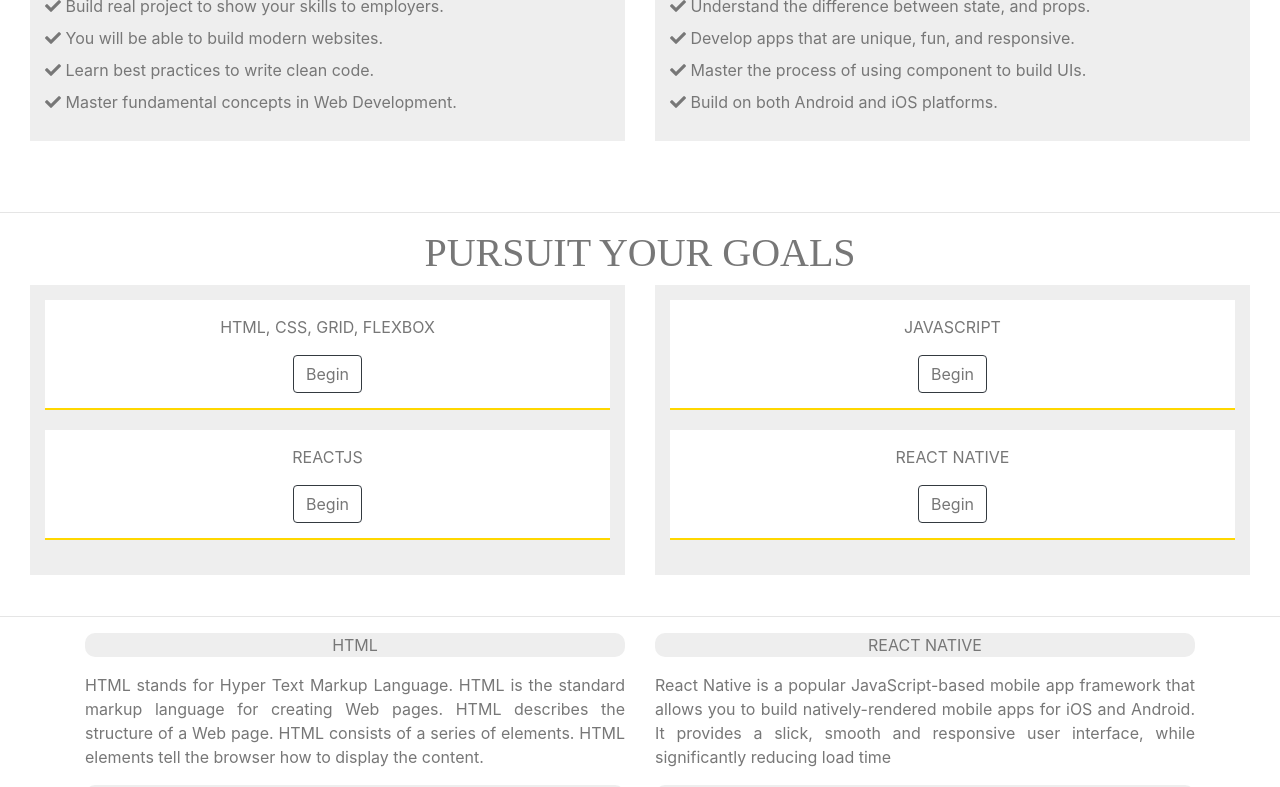
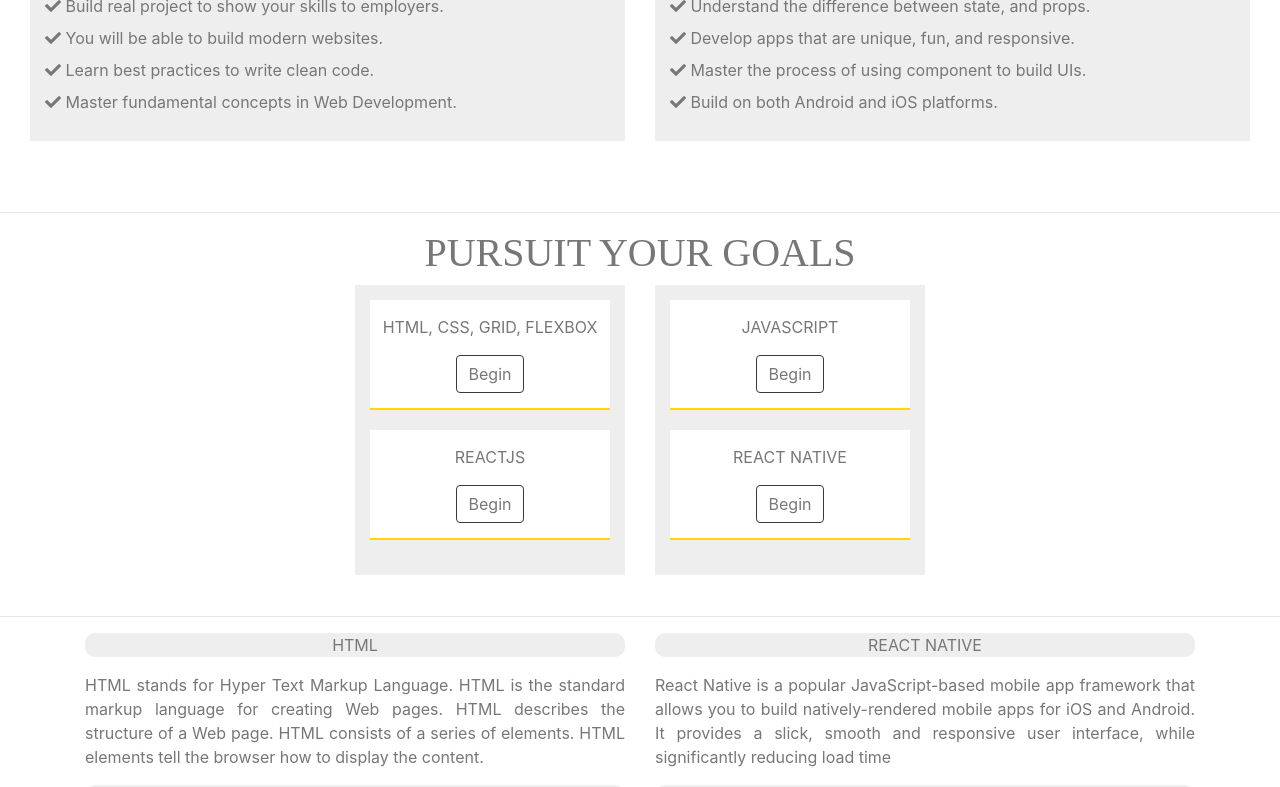
Before and after one commit to YakubuAmidu/Intelligentcoding, a React (Create React App) app: page / in a window 1280 px wide. Shown: the part 585-1372 px from the top of the page. Built offline with nearby package versions, Linux system fonts and the light colour scheme; a web font is replaced by a local one.

Commit message:
Commiting changes

```diff
--- a/src/components/App.css
+++ b/src/components/App.css
@@ -177,6 +177,11 @@
   font-family: "Faustina", serif;
 }
 
+.SkillScreen-primary {
+  max-width: 600px;
+  margin: 0 auto;
+}
+
 .SkillScreen-primary-main {
   background-color: #eee;
   margin-bottom: 25px;
```
